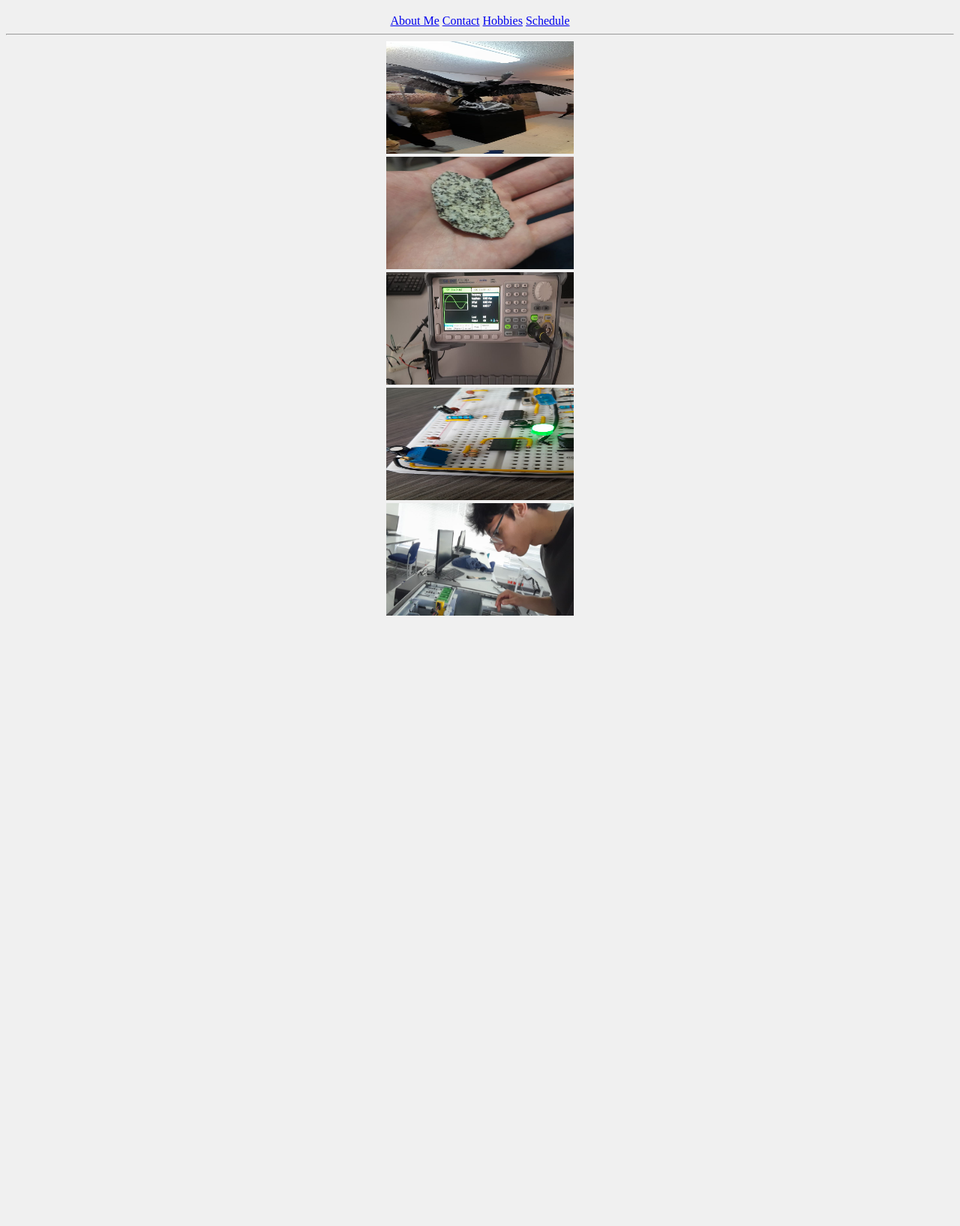
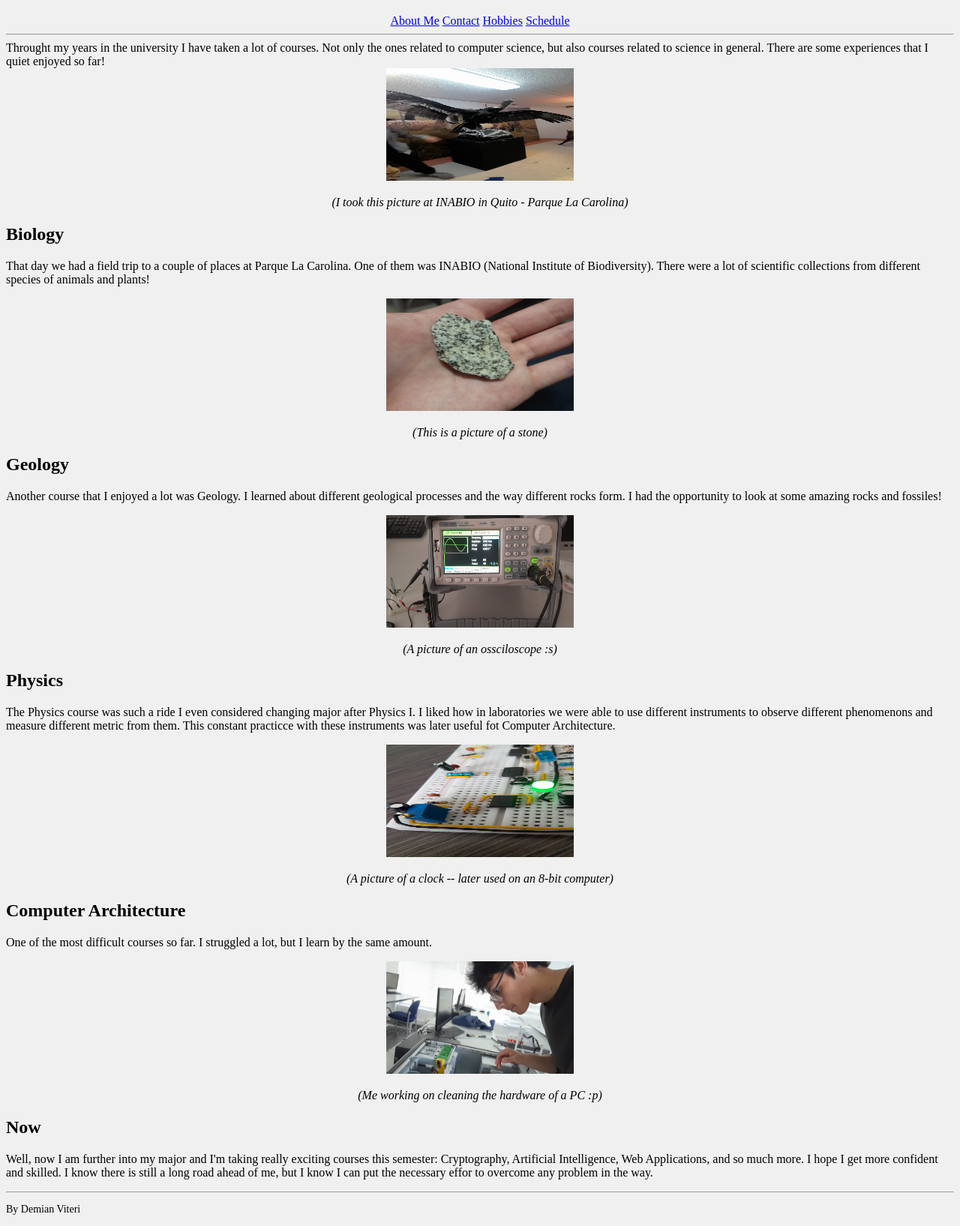
Before and after one commit to demivn15/Web-Applications, a plain HTML site: page Lab1/website/pages/courses.html in a window 1280 px wide. Shown: the part 61-1696 px from the top of the page at 75% size. Before the commit the page ends 894 px from the top, so only its background shows below. Drawn offline with Linux system fonts and the light colour scheme.

Commit message:
General changes to the webpage.

```diff
--- a/Lab1/website/pages/courses.html
+++ b/Lab1/website/pages/courses.html
@@ -16,21 +16,49 @@
                 <nav>
             </center>
             <hr>
+            Throught my years in the university I have taken a lot of courses. Not only the ones related to computer science, but also courses related to science in general. There are some experiences that I quiet enjoyed so far!
             <center>
                 <img src="../images/courses1.jpeg" alt="course1 image." width="250" height="150">
             </center>
             <center>
+                <p><i>(I took this picture at INABIO in Quito - Parque La Carolina)</i></p>
+            </center>
+            <h2>Biology</h2>
+            <p>That day we had a field trip to a couple of places at Parque La Carolina. One of them was INABIO (National Institute of Biodiversity). There were a lot of scientific collections from different species of animals and plants!</p>
+            <center>
                 <img src="../images/courses2.jpeg" alt="course2 image." width="250" height="150">
             </center>
+            <center>
+                <p><i>(This is a picture of a stone)</i></p>
+            </center>
+            <h2>Geology</h2>
+            <p>Another course that I enjoyed a lot was Geology. I learned about different geological processes and the way different rocks form. I had the opportunity to look at some amazing rocks and fossiles!</p>
             <center>
                 <img src="../images/courses3.jpeg" alt="course3 image." width="250" height="150">
             </center>
             <center>
+                <p><i>(A picture of an ossciloscope :s)</i></p>
+            </center>
+            <h2>Physics</h2>
+            <p>The Physics course was such a ride I even considered changing major after Physics I. I liked how in laboratories we were able to use different instruments to observe different phenomenons and measure different metric from them. This constant practicce with these instruments was later useful fot Computer Architecture.</p>
+            <center>
                 <img src="../images/courses4.jpeg" alt="course4 image." width="250" height="150">
             </center>
             <center>
+                <p><i>(A picture of a clock -- later used on an 8-bit computer)</i></p>
+            </center>
+            <h2>Computer Architecture</h2>
+            <p>One of the most difficult courses so far. I struggled a lot, but I learn by the same amount.</p>
+            <center>
                 <img src="../images/courses5.jpeg" alt="course5 image." width="250" height="150">
             </center>
+            <center>
+                <p><i>(Me working on cleaning the hardware of a PC :p)</i></p>
+            </center>
+            <h2>Now</h2>
+            <p>Well, now I am further into my major and I'm taking really exciting courses this semester: Cryptography, Artificial Intelligence, Web Applications, and so much more. I hope I get more confident and skilled. I know there is still a long road ahead of me, but I know I can put the necessary effor to overcome any problem in the way.</p>
+            <hr>
+            <p style="font-size:14px;">By Demian Viteri</p>
         </main>
     </body>
 </html>
```
Also changed, not shown: Lab1/website/index.html (+6 -4 lines), Lab1/website/pages/contact.html (+13 -0 lines), Lab1/website/pages/hobbies.html (+17 -2 lines), Lab1/website/pages/schedule.html (+4 -1 lines).
